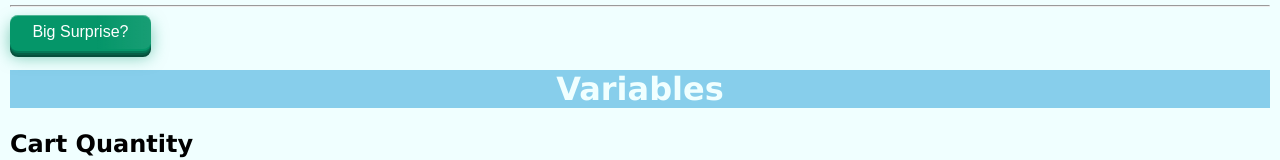
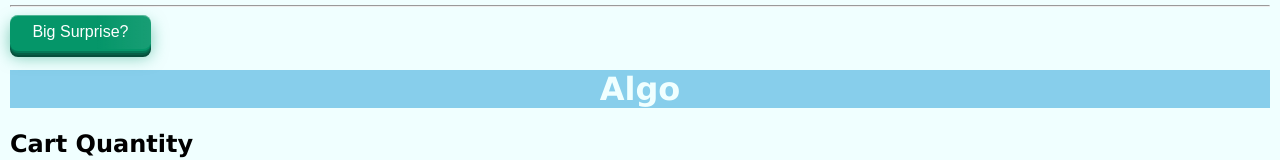
Before and after one commit to samarog/vanilla, a plain HTML site: page index.html in a window 1280 px wide. Shown: the part 173-333 px from the top of the page. Drawn offline with Linux system fonts and the light colour scheme.

Commit message:
Update index.html
Fixed minor bugs.

```diff
--- a/index.html
+++ b/index.html
@@ -23,7 +23,7 @@ alert(`Alright, hand over your valuables or I'll gut you like a fish!`)
 <!-- Variables -->
 
 
-<h1 class="title">Variables</h1>
+<h1 class="title">Algo</h1>
 
   <h2>Cart Quantity</h2>
 
@@ -254,9 +254,6 @@ alert(`${tempReturn}º Farenheit`);
 
 <br>
 
-<h1 class="title">Objects</h1>
-
-
   <script src="./index.js">
   </script>
 </body>
```
